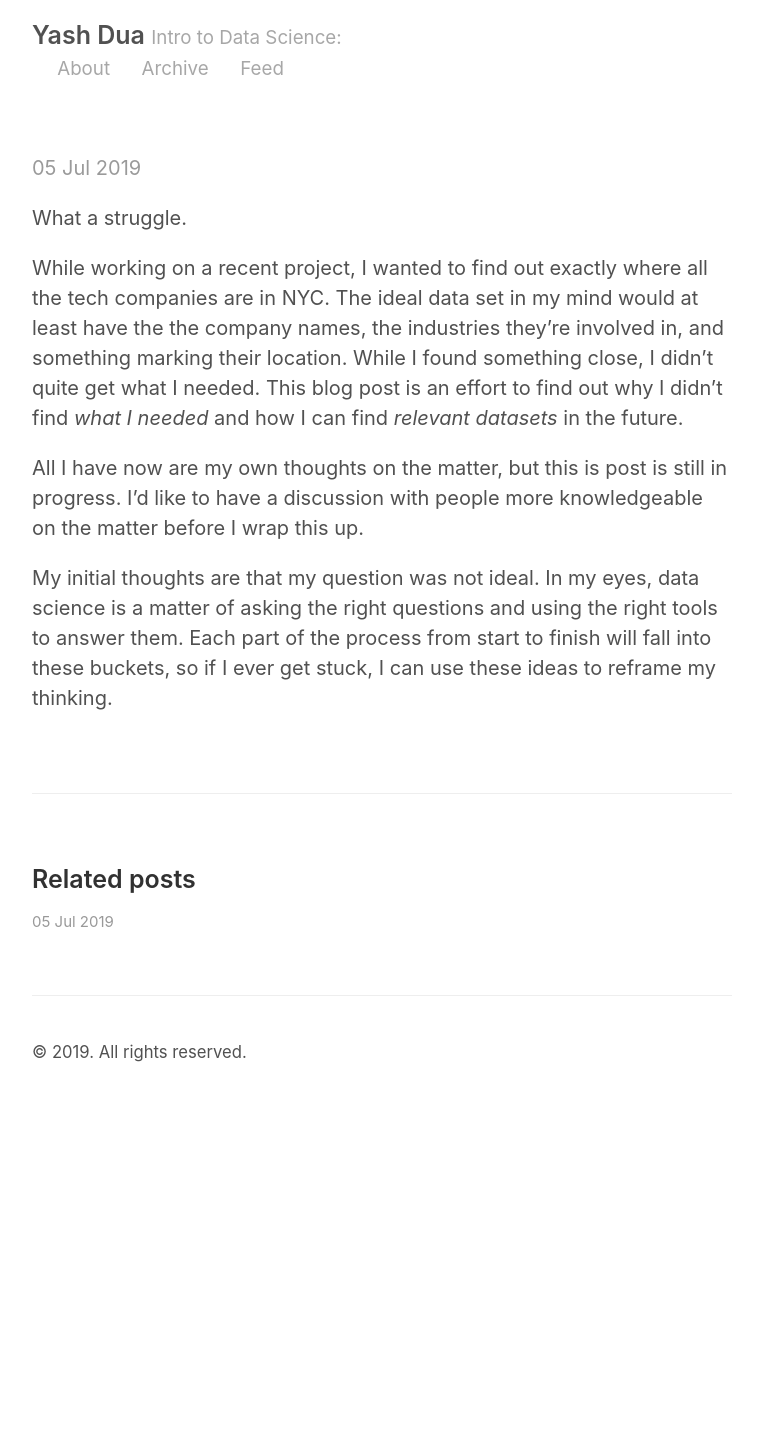
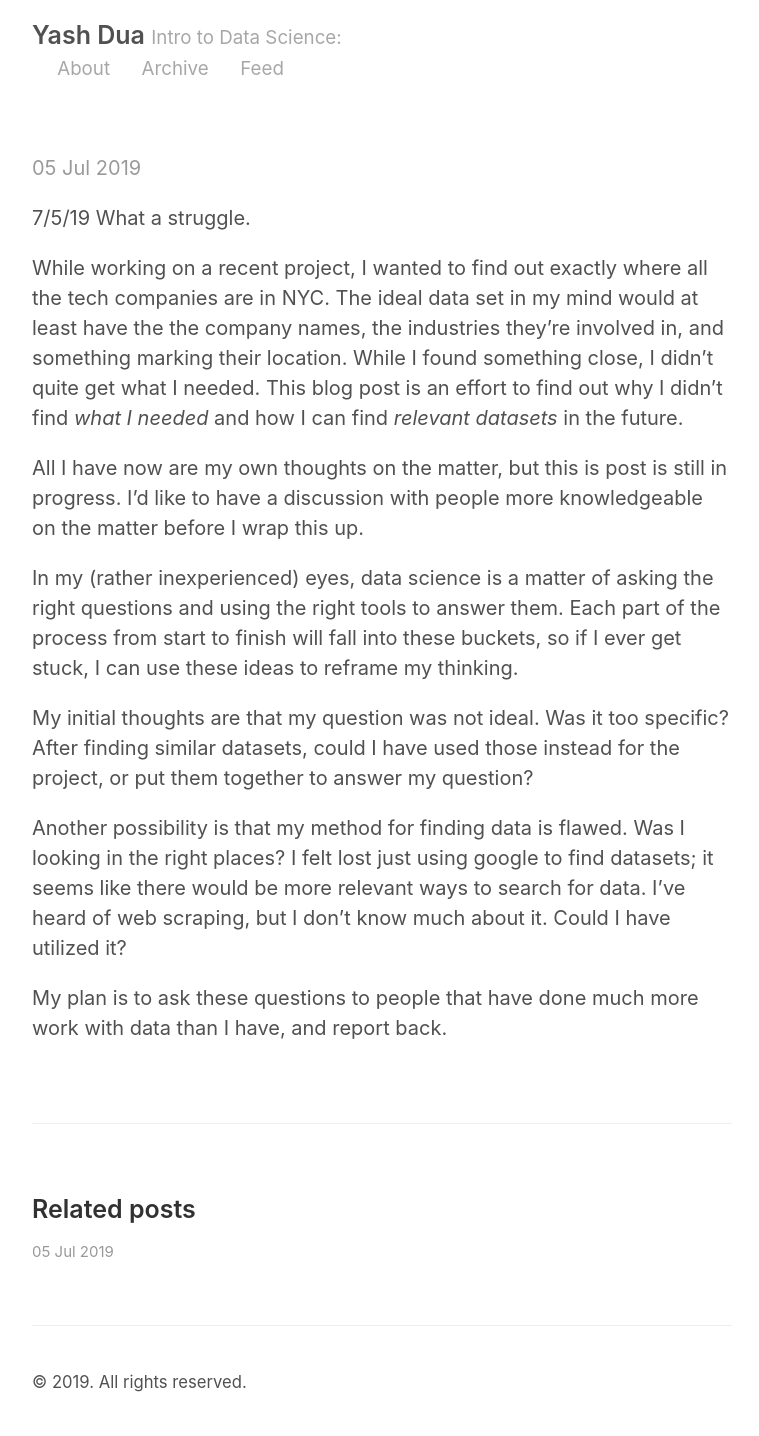
Before and after one commit to Ydu/Ydu.github.io, a Jekyll site: the page built from _posts/2019-07-05-data-sets.md, in a window 1280 px wide. Shown: the whole page, without its empty margins (258-1017 px from the left). Built offline with Jekyll 4.4.1, drawn with Linux system fonts in a browser that asks for light colours; our own code applies the rules of GitHub Pages for plain Markdown files; before the commit the page ends 1106 px from its top, so only the background shows below that.

Commit message:
first draft finished

```diff
--- a/_posts/2019-07-05-data-sets.md
+++ b/_posts/2019-07-05-data-sets.md
@@ -1,10 +1,17 @@
 ---
 Finding relevant data
 ---
+7/5/19
 What a struggle.
 
 While working on a recent project, I wanted to find out exactly where all the tech companies are in NYC. The ideal data set in my mind would at least have the the company names, the industries they're involved in, and something marking their location. While I found something close, I didn't quite get what I needed. This blog post is an effort to find out why I didn't find *what I needed* and how I can find *relevant datasets* in the future.
 
 All I have now are my own thoughts on the matter, but this is post is still in progress. I'd like to have a discussion with people more knowledgeable on the matter before I wrap this up.
 
-My initial thoughts are that my question was not ideal. In my eyes, data science is a matter of asking the right questions and using the right tools to answer them. Each part of the process from start to finish will fall into these buckets, so if I ever get stuck, I can use these ideas to reframe my thinking.
+In my (rather inexperienced) eyes, data science is a matter of asking the right questions and using the right tools to answer them. Each part of the process from start to finish will fall into these buckets, so if I ever get stuck, I can use these ideas to reframe my thinking.
+
+My initial thoughts are that my question was not ideal. Was it too specific? After finding similar datasets, could I have used those instead for the project, or put them together to answer my question?
+
+Another possibility is that my method for finding data is flawed. Was I looking in the right places? I felt lost just using google to find datasets; it seems like there would be more relevant ways to search for data. I've heard of web scraping, but I don't know much about it. Could I have utilized it?
+
+My plan is to ask these questions to people that have done much more work with data than I have, and report back.
```
